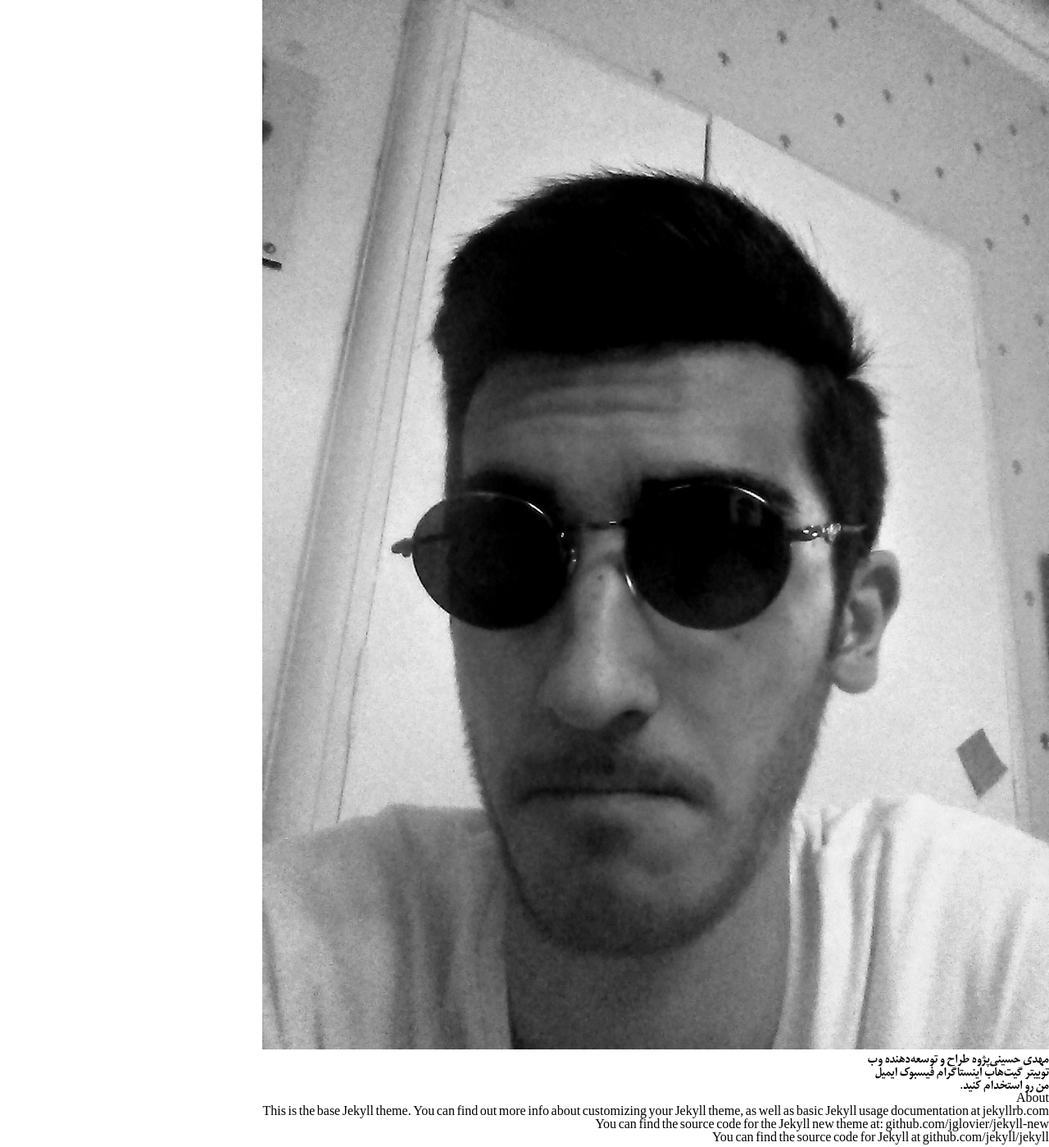
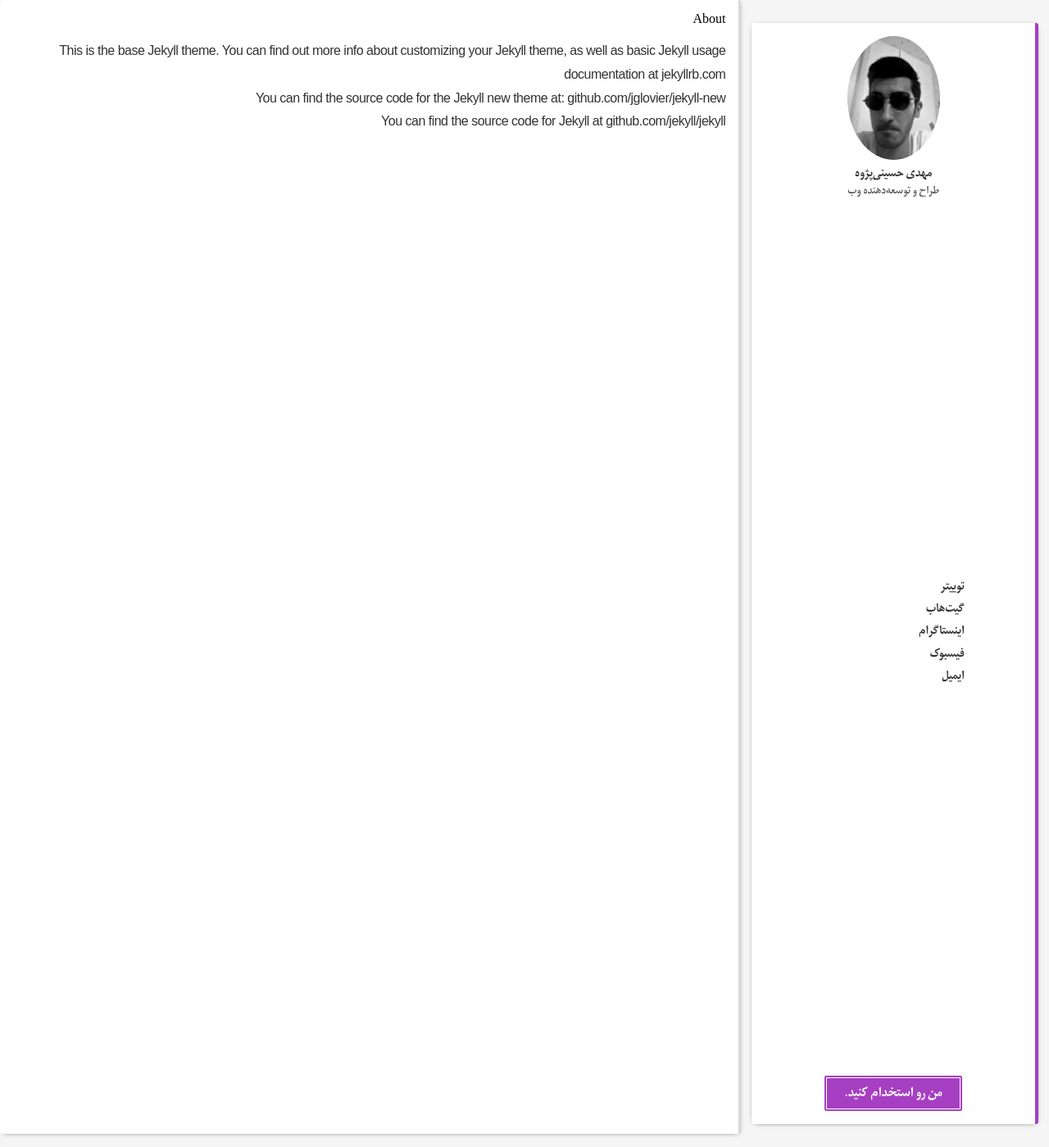
Before and after one commit to amirHHP/Mehdi-Hp.github.io, a Jekyll site: the page built from about.md, in a window 1280 px wide and 1399 px high. Shown: the whole window at 82% size. Built offline with Jekyll 4.4.1, drawn with Linux system fonts in a browser that asks for light colours; nearby versions of some CDN libraries; some web fonts are replaced; a style sheet for code colours, icons or effects is not loaded.

```diff
--- a/css/main.css
+++ b/css/main.css
@@ -1,12 +1,253 @@
 html {
-  box-sizing: border-box;
+   box-sizing: border-box;
 }
 
-*, *:before, *:after {
-  box-sizing: inherit;
+*,
+*:before,
+*:after {
+   box-sizing: inherit;
 }
+
+h2 {
+   font-size: 1.45rem;
+}
+
+h3 {
+   font-size: 1.2rem;
+}
+
+h4 {
+   font-size: 1rem;
+}
+
+h5 {
+   font-size: 0.8rem;
+   color: rgb(100, 100, 100);
+}
+
 body {
    font-family: Mitra;
    direction: rtl;
    text-align: right;
 }
+
+main {
+   display: flex;
+   background: rgb(245, 245, 245);
+}
+
+.sidebar {
+   width: 350px;
+   padding: 1rem;
+   display: flex;
+   flex-direction: column;
+   align-items: center;
+   margin: 2vh 1vw;
+   background: #FFF;
+   box-shadow: 0px 1px 7px -4px black;
+   height: 96vh;
+   flex-shrink: 0;
+   border-right: 4px solid rgb(166, 63, 194);
+   border-radius: 3px;
+   position: fixed;
+}
+
+.sidebar-me {
+   width: 60%;
+   display: flex;
+   flex-direction: column;
+   align-items: center;
+}
+
+.sidebar-me-avatar img {
+   width: 100%;
+   border-radius: 50%;
+}
+
+.sidebar-me-info {
+   display: flex;
+   flex-direction: column;
+   text-align: center;
+   line-height: 1.5;
+}
+
+.sidebar-me-avatar {
+   width: 60%;
+}
+
+.sidebar-me-name {
+   color: rgb(50, 50, 50);
+}
+
+.sidebar-me-job {
+   color: rgb(100, 100, 100);
+   font-size: 0.9em;
+   display: flex;
+   align-items: center;
+   justify-content: center;
+}
+
+.sidebar-me-job:before {
+   font-size: 1.3em;
+   margin-left: 0.25rem;
+}
+
+.hire-me {
+   font-size: 1.1rem;
+   text-align: center;
+   margin-top: 1rem;
+   background: rgb(166, 63, 194);
+   color: #fff;
+   padding: 0.8rem 1.5rem;
+   border-radius: 2px;
+   position: relative;
+}
+
+.hire-me:before {
+   position: absolute;
+   content: '';
+   top: 2px;
+   bottom: 2px;
+   right: 2px;
+   left: 2px;
+   border: 1px solid #fff;
+}
+
+.sidebar-social {
+   display: flex;
+   flex-direction: column;
+   width: 100%;
+   padding: 0 5.5vw;
+   margin: 2rem 0;
+   line-height: 1.7;
+   flex-grow: 1;
+   justify-content: center;
+}
+
+.sidebar-social-link {
+   display: flex;
+   align-items: center;
+   color: rgb(50, 50, 50);
+   text-decoration: none;
+}
+
+.sidebar-social-link:before {
+   font-size: 1.2em;
+   margin-left: 0.25rem;
+   width: 1.4rem;
+}
+
+.sidebar-social-email:before {
+   font-size: 1.1em;
+}
+
+.sidebar-hack {
+   width: 350px;
+   margin: 2vh 1vw;
+   height: 96vh;
+   flex-shrink: 0;
+   visibility: hidden;
+}
+
+.posts {
+   flex-grow: 1;
+   padding: 1rem 0 1rem 1rem;
+   font-size: 0.9rem;
+}
+
+.post {
+   background: #FFF;
+   box-shadow: 0px 1px 7px -4px black;
+   padding: 1rem;
+   margin-bottom: 1rem;
+   border-right: 3px solid rgb(215, 215, 215);
+   border-radius: 3px;
+   transition: border-right 0.1s;
+}
+
+.post-hover {
+   border-right: 3px solid #247A53;
+}
+
+.post-header {
+   margin-bottom: 1rem;
+   font-family: Mitra;
+}
+
+.post-link {
+   text-decoration: none;
+   line-height: 1.4;
+   display: block;
+}
+
+.post-link h3 {
+   font-size: 1.4rem;
+   color: rgb(50, 50, 50);
+}
+
+.post-link h4 {
+   color: #BA9B5C;
+}
+
+.post-date {
+   margin-top: 0.7rem;
+   color: rgb(200, 200, 200);
+   direction: ltr;
+}
+
+.post-tags {
+   color: rgb(200, 200, 200);
+   margin-top: 0.3rem;
+}
+
+.post-header h5:before {
+   float: right;
+   margin-left: 0.25rem;
+}
+
+.post-content {
+   line-height: 1.8;
+   color: rgb(50, 50, 50);
+   font-family: IranianSerif, Source sans pro, sans-serif, Arial, Tahoma;
+   letter-spacing: -0.5px;
+}
+
+.highlight {
+   padding: 1rem;
+   background: rgb(50, 70, 70);
+   color: #fff;
+   margin: 1rem 0;
+   direction: ltr;
+   text-align: left;
+   border-radius: 2px;
+}
+
+code {
+   font-family: "ubuntu mono", "monospace";
+}
+
+.footer-hack {
+   flex-grow: 1;
+}
+
+footer {
+   height: 50px;
+   color: rgb(200, 200, 200);
+   font-family: IranianSerif;
+   font-size: 0.8rem;
+}
+
+.power-by {
+   height: 100%;
+   display: flex;
+   align-items: center;
+   justify-content: center;
+}
+
+footer span {
+   margin-left: 0.5rem;
+}
+
+footer img {
+   height: 100%;
+}
```
